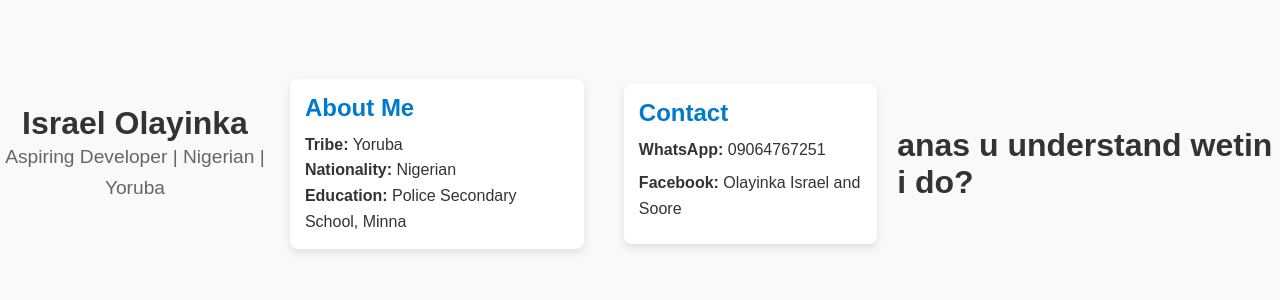
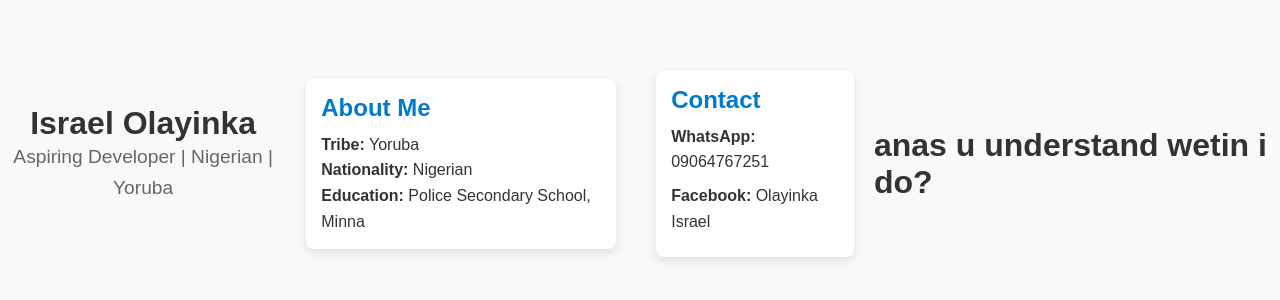
Before and after one commit to Olaygold/Ghhh, a plain HTML site: page index.html in a window 1280 px wide. Shown: the part 236-536 px from the top of the page. Drawn offline with Linux system fonts and the light colour scheme.

Commit message:
Update index.html

```diff
--- a/index.html
+++ b/index.html
@@ -23,7 +23,7 @@
         <h2>Contact</h2>
         <ul>
             <li><strong>WhatsApp:</strong> 09064767251</li>
-            <li><strong>Facebook:</strong> Olayinka Israel and Soore</li>
+            <li><strong>Facebook:</strong> Olayinka Israel</li>
         </ul>
     </section>
     <div>
```
